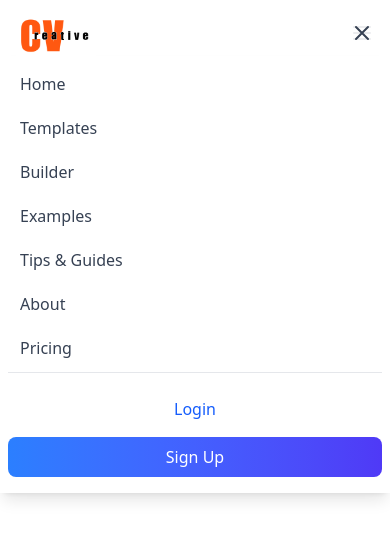
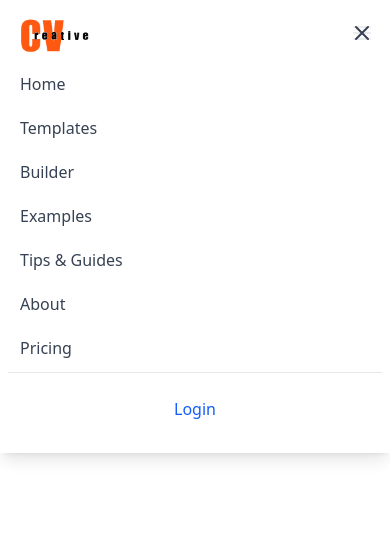
Before and after one commit to ehsanthedev/Resume-Builder, a Next.js app: page /components/Navbar in a window 390 px wide. Both pictures are taken after a click on the button 362 px from the left and 33 px from the top of the page. Shown: the top 538 px of the page. Built offline with nearby package versions, Linux system fonts and the light colour scheme.

Commit message:
Remove sign up button from mobile menu

```diff
--- a/app/components/Navbar/page.tsx
+++ b/app/components/Navbar/page.tsx
@@ -41,7 +41,7 @@ const Navbar = () => {
         <div className="flex justify-between items-center">
           {/* Logo */}
           <div className="flex-shrink-0">
-            <Link href="/" className="flex items-center">
+            <Link href="/pages" className="flex items-center">
               <Image
                 src="/cv-logo.jpg"
                 alt="CV Craft Logo"
@@ -126,18 +126,11 @@ const Navbar = () => {
           ))}
           <div className="pt-4 border-t border-gray-200">
             <Link
-              href="/login"
+              href="/pages/Login"
               className="block w-full text-center px-4 py-2 mb-2 text-blue-600 font-medium rounded-lg hover:bg-blue-50"
               onClick={() => setIsMenuOpen(false)}
             >
               Login
-            </Link>
-            <Link
-              href="/signup"
-              className="block w-full text-center px-4 py-2 text-white font-medium bg-gradient-to-r from-blue-500 to-indigo-600 rounded-lg hover:opacity-90"
-              onClick={() => setIsMenuOpen(false)}
-            >
-              Sign Up
             </Link>
           </div>
         </div>
```
